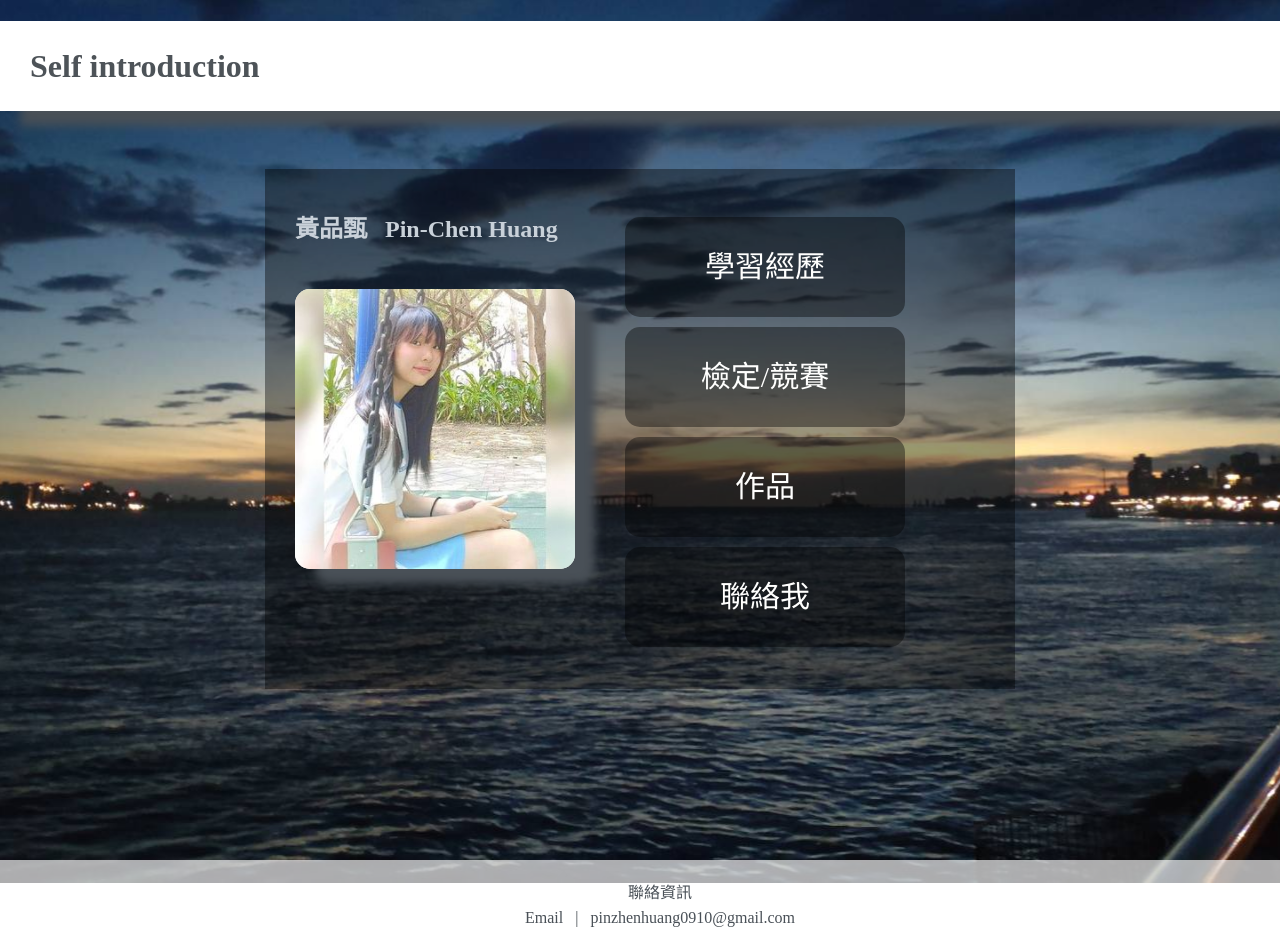
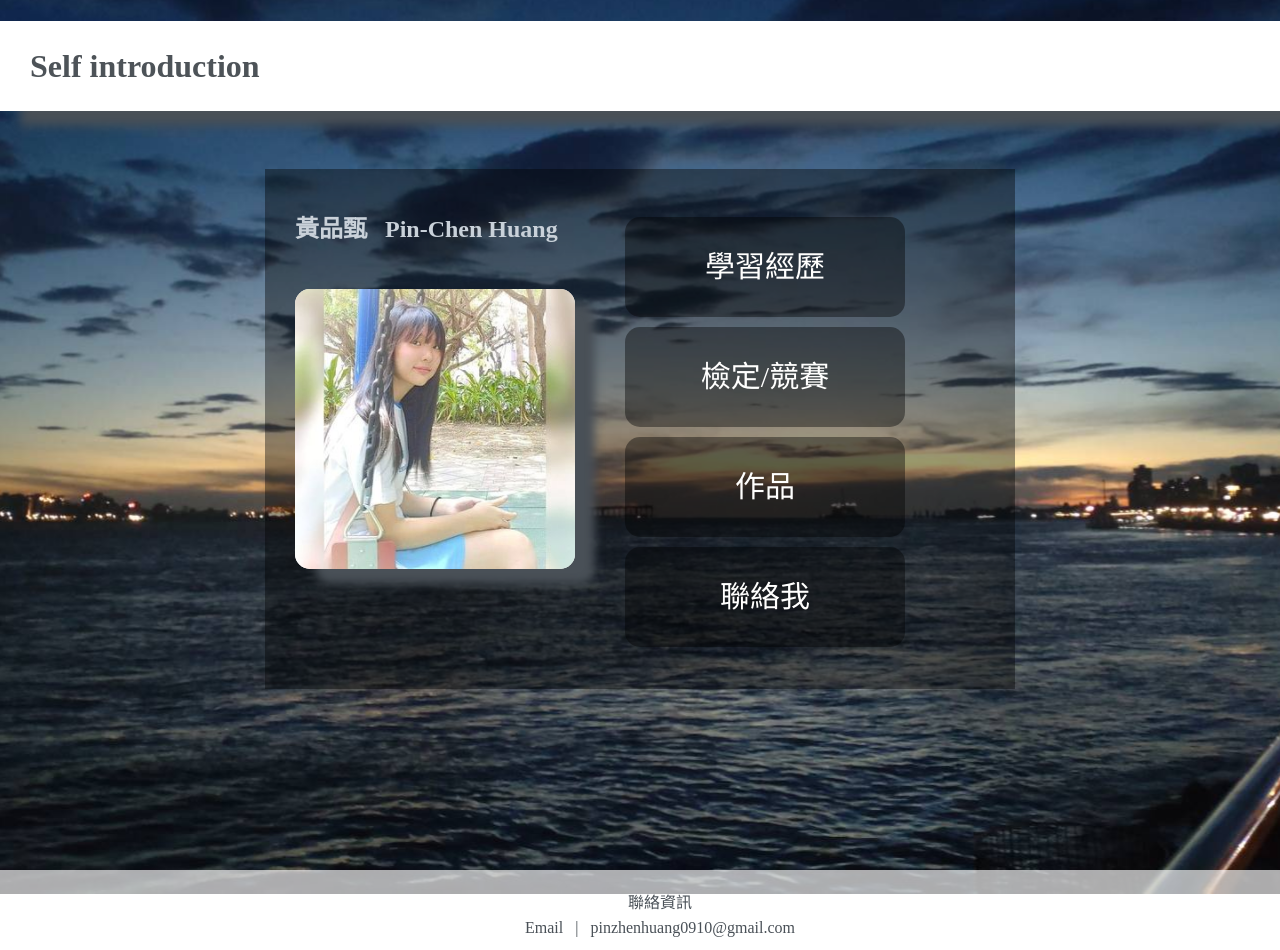
Before and after one commit to DoraHuang1234/DoraHuang1234.github.io, a plain HTML site: page index.html in a window 1280 px wide. Shown: the top 950 px of the page. Drawn offline with Linux system fonts and the light colour scheme.

Commit message:
Add files via upload

```diff
--- a/style.css
+++ b/style.css
@@ -15,6 +15,7 @@ body{
 .wapper{
     min-height: 100%;
     margin-bottom: -50px;
+    padding-bottom: 2.5rem;
 }
 
 /*主體設定*/
@@ -77,6 +78,7 @@ body{
     width: 100%;
     background-color: rgb(255,255,255,0.662);
     bottom: -150px;
+    height: 2.5rem;
 }
 .footerDiv{
     line-height: 25px;
```
